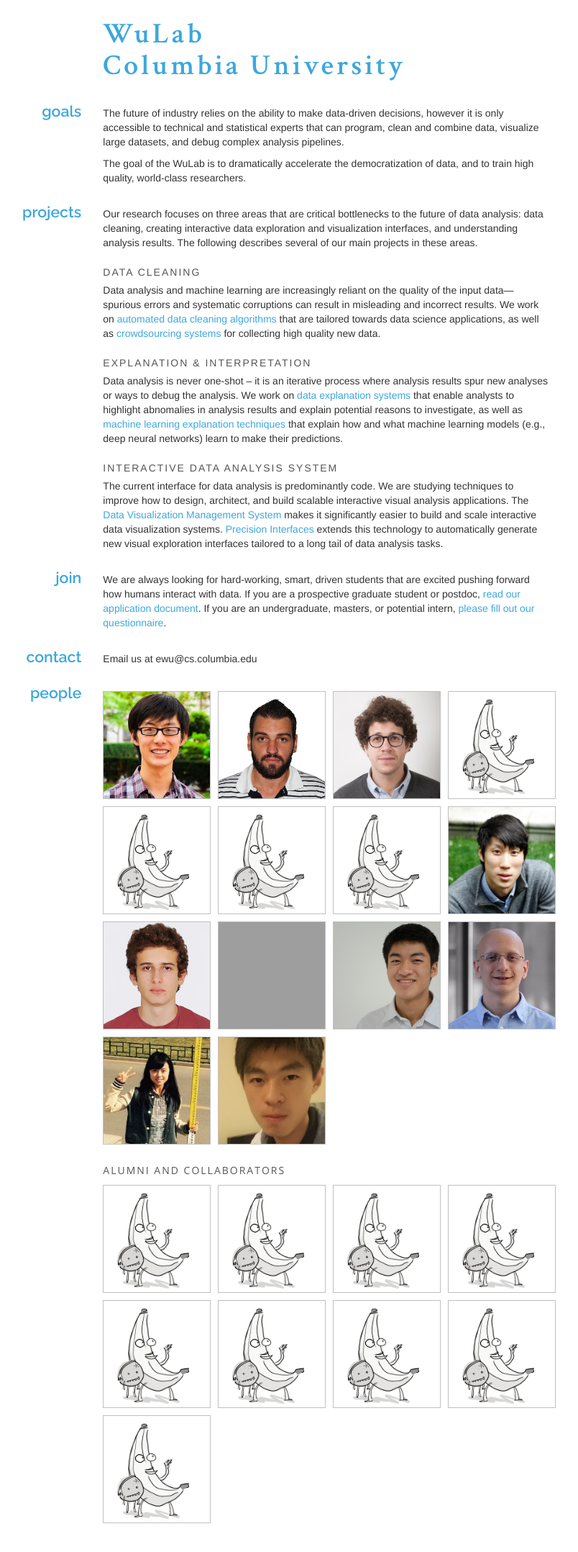
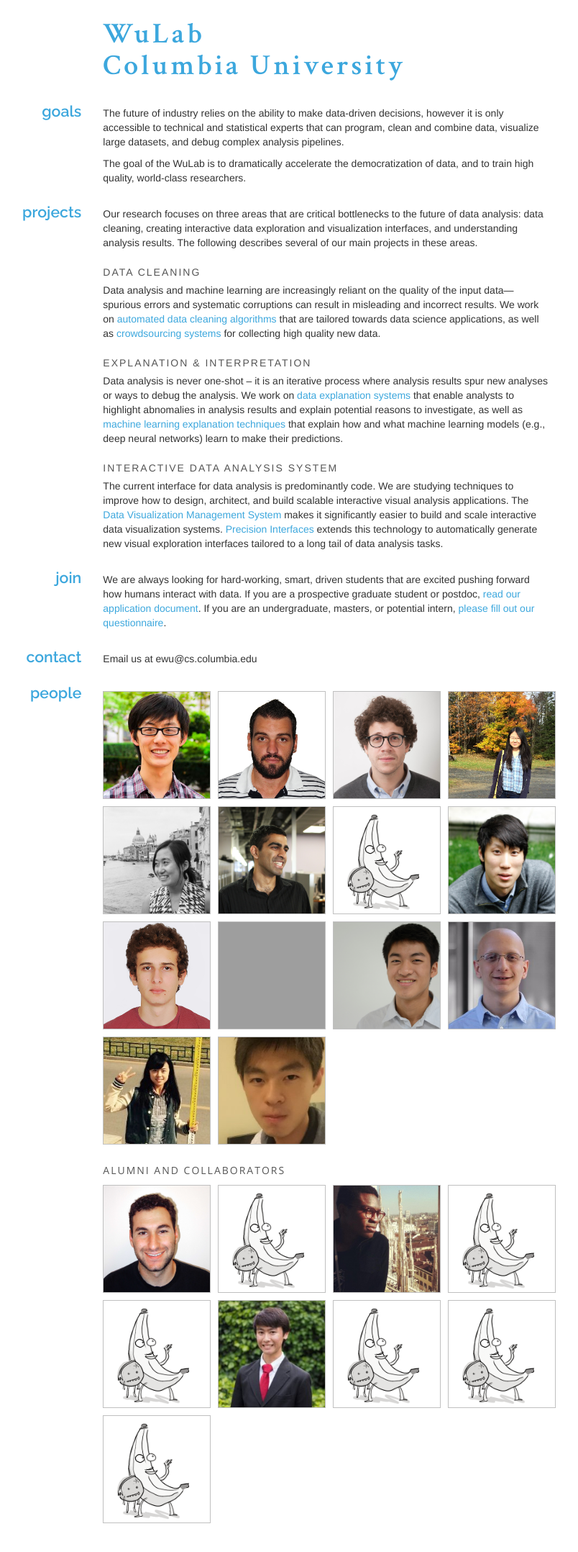
Before and after one commit to cudbg/lab, a Jekyll site: the page built from index.md, in a window 1280 px wide. Shown: the whole page at 72% size, without its empty margins (141-945 px from the left). Built offline with Jekyll 4.4.1, drawn with Linux system fonts in a browser that asks for light colours; some web fonts are replaced; grey boxes are pictures that could not be loaded.

Commit message:
added ppl

```diff
--- a/_data/people.yml
+++ b/_data/people.yml
@@ -21,12 +21,15 @@
     url: http://sellam.me/
   - name: Xiaolan Wang
     url: https://people.cs.umass.edu/~xlwang/
+    img: xiaolan.jpg
     role: Collab (UMass)
   - name: Yifan Wu
     url: http://www.cs.berkeley.edu/~yifanwu/
+    img: yifan.jpg
     role: Collab (Cal)
   - name: Sanjay Krishnan
     url: https://www.ocf.berkeley.edu/~sanjayk/
+    img: sanjay.jpg
     role: Collab (Cal)
   - name: Tejas Dharamsi
     role: Masters
@@ -56,6 +59,7 @@
 alum:
   - name: Daniel Haas
     url: http://www.cs.berkeley.edu/~dhaas/
+    img: dhaas.jpg
     role: Collab (Cal)
     alum: 1
   - name: Lilong Jiang
@@ -63,12 +67,14 @@
     role: Collab (OSU)
   - name: Daniel Alabi
     url: http://alabidan.me/
+    img: danielalabi.jpeg
     role: Masters
   - name: Zhengjie Miao
     role: Masters
   - name: Sharan Suryanarayanan
     role: Masters
   - name: Larry Xu
+    img: larryxu.jpg
     role: Undergrad
     url: https://www.larryxu.com/
   - name: James Sands
```
Also changed, not shown: files/images/people/danielalabi.jpeg (added), files/images/people/dhaas.jpg (added), files/images/people/larryxu.jpg (added), files/images/people/sanjay.jpg (added), files/images/people/xiaolan.jpg (added), files/images/people/yifan.jpg (added).
